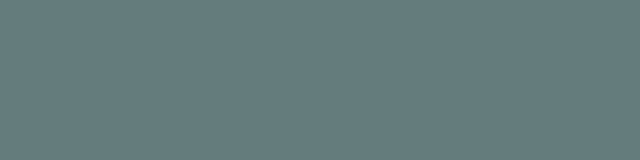
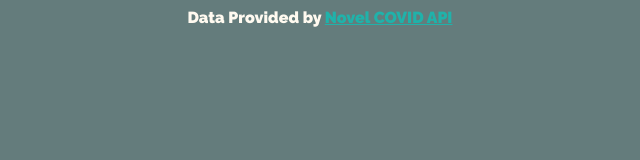
Before and after one commit to vchu22/covid-watch, a website: page src/index.html in a window 1280 px wide. Shown: the whole page, without its empty margins (320-960 px from the left). Drawn offline with Linux system fonts and the light colour scheme.

Commit message:
added footer

```diff
--- a/src/index.html
+++ b/src/index.html
@@ -12,8 +12,20 @@
     body {
       background-color: #647c7c;
     }
+    footer {
+      text-align: center;
+      margin-bottom: 15px;
+      font-family: 'Raleway', sans-serif;
+      color: floralwhite;
+    }
+    footer a {
+      color: lightseagreen;
+    }
   </style>
   <body>
     <div id="container"></div>
+    <footer>
+      Data Provided by <a href="https://corona.lmao.ninja/">Novel COVID API</a>
+    </footer>
   </body>
 </html>
```
